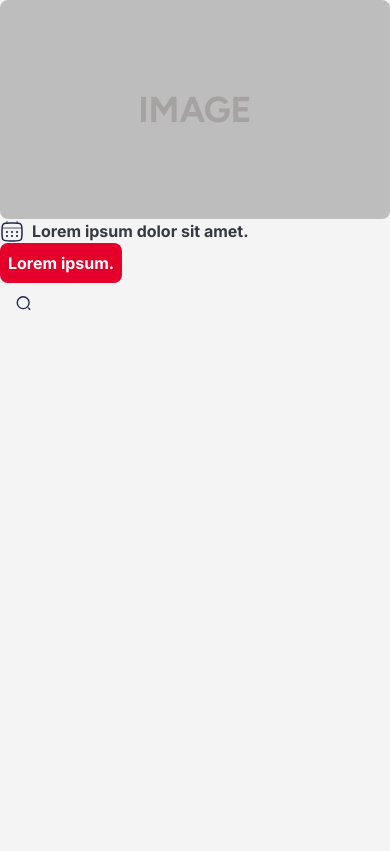
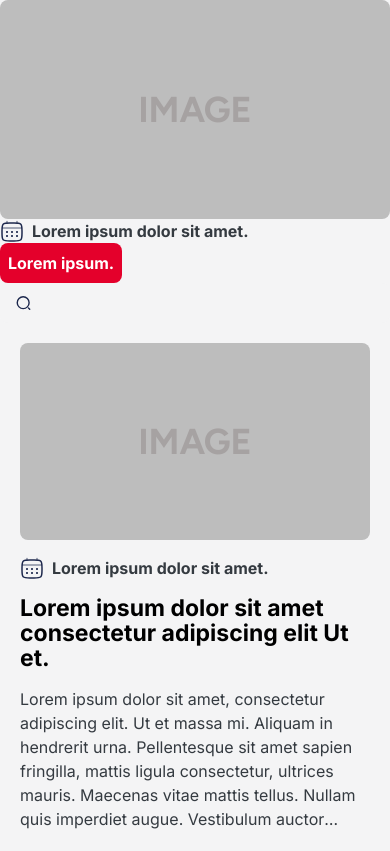
Before and after one commit to Maichind/prueba-tecnica, an Angular app: page / in a window 390 px wide. Built offline with nearby package versions, Linux system fonts and the light colour scheme.

Commit message:
feat(molecules): add article-card component
Wrapper article semántico. Combina ImagePlaceholder + Badge. Tipografía pixel perfect y variantes responsive.

```diff
--- a/src/app/app.html
+++ b/src/app/app.html
@@ -2,3 +2,7 @@
 <app-badge label="Lorem ipsum dolor sit amet." />
 <app-button label="Lorem ipsum." />
 <app-search-input />
+
+<div class="p-5">
+  <app-article-card [article]="article" />
+</div>
--- a/src/app/app.ts
+++ b/src/app/app.ts
@@ -4,12 +4,22 @@ import { Button } from "./shared/atoms/button/button";
 import { SearchInput } from "./shared/atoms/search-input/search-input";
 import { ImagePlaceholder } from "./shared/atoms/image-placeholder/image-placeholder";
 
+import { IArticle } from '@interfaces/article.interface';
+import { ArticleCard } from "./shared/molecules/article-card/article-card";
+
 @Component({
   selector: 'app-root',
-  imports: [ImagePlaceholder, Badge, Button, SearchInput],
+  imports: [ImagePlaceholder, Badge, Button, SearchInput, ArticleCard],
   templateUrl: './app.html',
   styleUrl: './app.css'
 })
 export class App {
   protected readonly title = signal('prueba-tecnica');
+
+  article: IArticle = {
+    title: 'Lorem ipsum dolor sit amet consectetur adipiscing elit Ut et.',
+    category: 'Lorem ipsum dolor sit amet.',
+    description: 'Lorem ipsum dolor sit amet, consectetur adipiscing elit. Ut et massa mi. Aliquam in hendrerit urna. Pellentesque sit amet sapien fringilla, mattis ligula consectetur, ultrices mauris. Maecenas vitae mattis tellus. Nullam quis imperdiet augue. Vestibulum auctor ornare leo, non suscipit magna interdum eu. Curabitur pellentesque nibh nibh, at maximus ante fermentum sit amet. Pellentesque commodo lacus at sodales sodales. Quisque sagittis orci ut diam condimentum, vel euismod erat placerat. In iaculis arcu eros, eget tempus orci facilisis id.',
+    imageAlt: 'Imagen del artículo 1',
+  };
 }
--- a/src/app/shared/atoms/badge/badge.ts
+++ b/src/app/shared/atoms/badge/badge.ts
@@ -7,5 +7,5 @@ import { Component, Input } from '@angular/core';
   templateUrl: './badge.html',
 })
 export class Badge {
-  @Input() label: string = '';
+  @Input() label = '';
 }
--- /dev/null
+++ b/src/app/shared/molecules/article-card/article-card.html
@@ -0,0 +1,15 @@
+<article class="flex flex-col gap-4">
+  <app-image-placeholder [alt]="article.imageAlt" aspectRatio="video" />
+
+  <div class="flex flex-col gap-4">
+    <app-badge [label]="article.category" />
+
+    <h3 class="text-[23px] leading-6.25 md:text-3xl md:leading-9.5 font-bold text-black">
+      {{ article.title }}
+    </h3>
+
+    <p class="text-base leading-6 line-clamp-6 text-text-primary">
+      {{ article.description }}
+    </p>
+  </div>
+</article>
--- /dev/null
+++ b/src/app/shared/molecules/article-card/article-card.ts
@@ -0,0 +1,14 @@
+import { Component, Input } from '@angular/core';
+import { Badge } from '../../atoms/badge/badge';
+import { IArticle } from '@interfaces/article.interface';
+import { ImagePlaceholder } from '../../atoms/image-placeholder/image-placeholder';
+
+@Component({
+  selector: 'app-article-card',
+  standalone: true,
+  imports: [ImagePlaceholder, Badge],
+  templateUrl: './article-card.html',
+})
+export class ArticleCard {
+  @Input() article!: IArticle;
+}
--- a/tsconfig.json
+++ b/tsconfig.json
@@ -15,9 +15,6 @@
     "target": "ES2022",
     "module": "preserve",
     "paths": {
-      "@atoms/*": ["./src/app/shared/atoms/*"],
-      "@molecules/*": ["./src/app/shared/molecules/*"],
-      "@organisms/*": ["./src/app/shared/organisms/*"],
       "@interfaces/*": ["./src/app/shared/interfaces/*"],
       "@constants/*": ["./src/app/constants/*"]
     }
```
